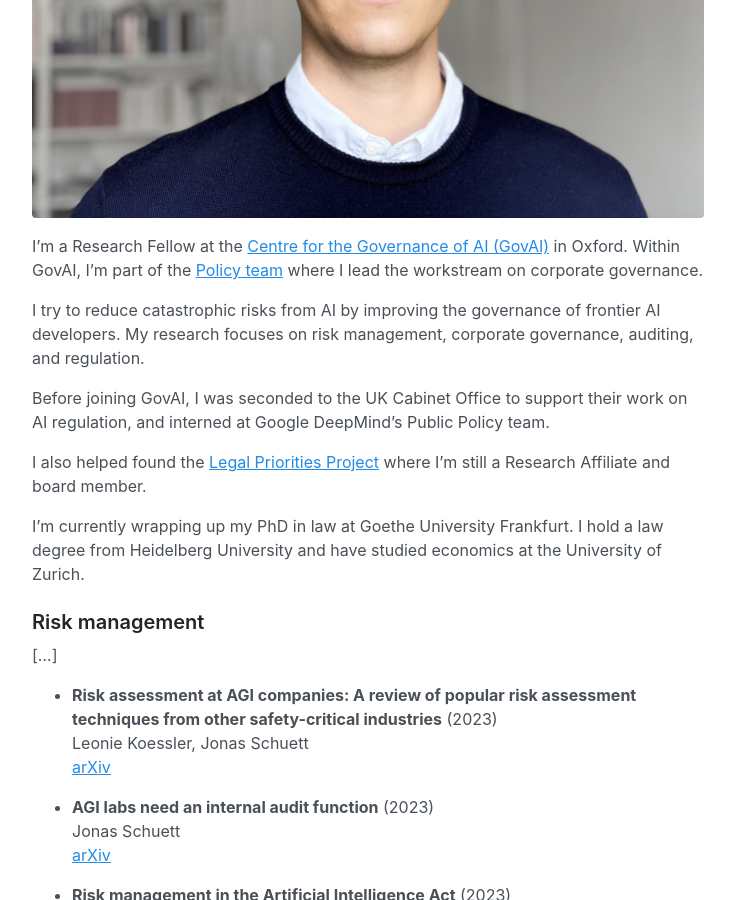
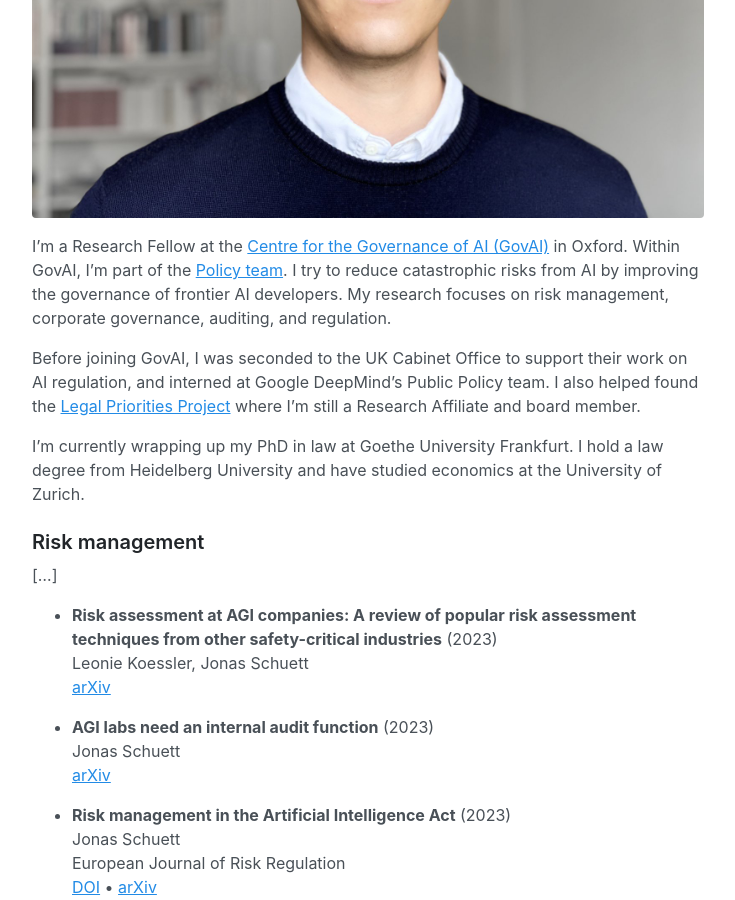
Before and after one commit to jonasschuett/jonasschuett.github.io, a Jekyll site: the page built from _posts/2020-04-04-introduction.md, in a window 1280 px wide and 900 px high, scrolled down 463 px. Shown: the whole window, without its empty margins (272-1007 px from the left). Built offline with Jekyll 4.4.1, drawn with Linux system fonts in a browser that asks for light colours.

Commit message:
Update 2020-04-04-introduction.md

```diff
--- a/_posts/2020-04-04-introduction.md
+++ b/_posts/2020-04-04-introduction.md
@@ -5,13 +5,9 @@ title: Hi, I'm Jonas!
 
 ![Jonas Schuett](/jonasschuett.jpg "Jonas Schuett")
 
-I'm a Research Fellow at the [Centre for the Governance of AI (GovAI)](https://www.governance.ai/) in Oxford. Within GovAI, I'm part of the [Policy team](https://www.governance.ai/post/announcing-the-govai-policy-team) where I lead the workstream on corporate governance.
+I'm a Research Fellow at the [Centre for the Governance of AI (GovAI)](https://www.governance.ai/) in Oxford. Within GovAI, I'm part of the [Policy team](https://www.governance.ai/post/announcing-the-govai-policy-team). I try to reduce catastrophic risks from AI by improving the governance of frontier AI developers. My research focuses on risk management, corporate governance, auditing, and regulation.
 
-I try to reduce catastrophic risks from AI by improving the governance of frontier AI developers. My research focuses on risk management, corporate governance, auditing, and regulation.
-
-Before joining GovAI, I was seconded to the UK Cabinet Office to support their work on AI regulation, and interned at Google DeepMind’s Public Policy team.
-
-I also helped found the [Legal Priorities Project](https://www.legalpriorities.org/) where I'm still a Research Affiliate and board member.
+Before joining GovAI, I was seconded to the UK Cabinet Office to support their work on AI regulation, and interned at Google DeepMind’s Public Policy team. I also helped found the [Legal Priorities Project](https://www.legalpriorities.org/) where I'm still a Research Affiliate and board member.
 
 I'm currently wrapping up my PhD in law at Goethe University Frankfurt. I hold a law degree from Heidelberg University and have studied economics at the University of Zurich.
 
```
